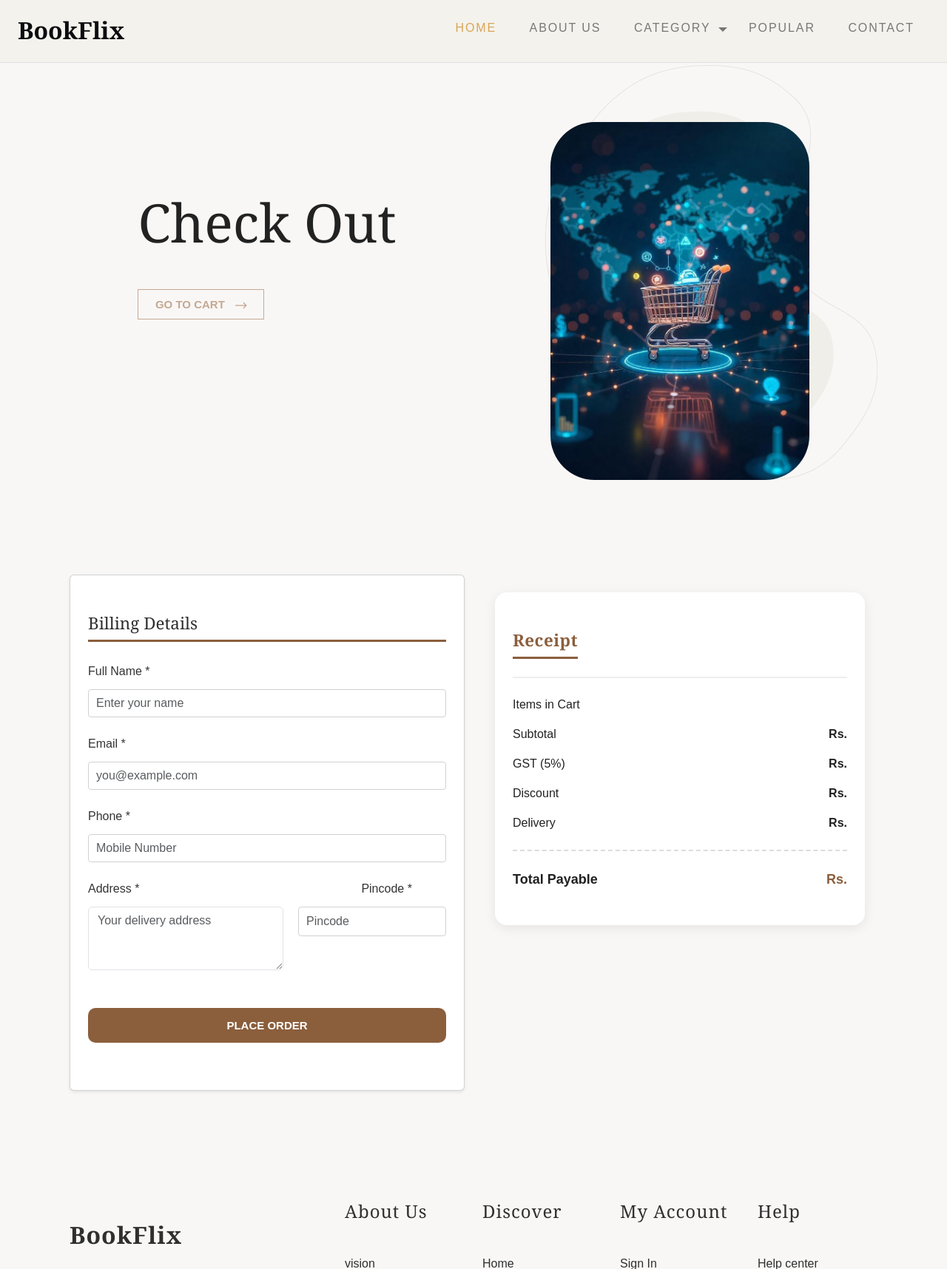
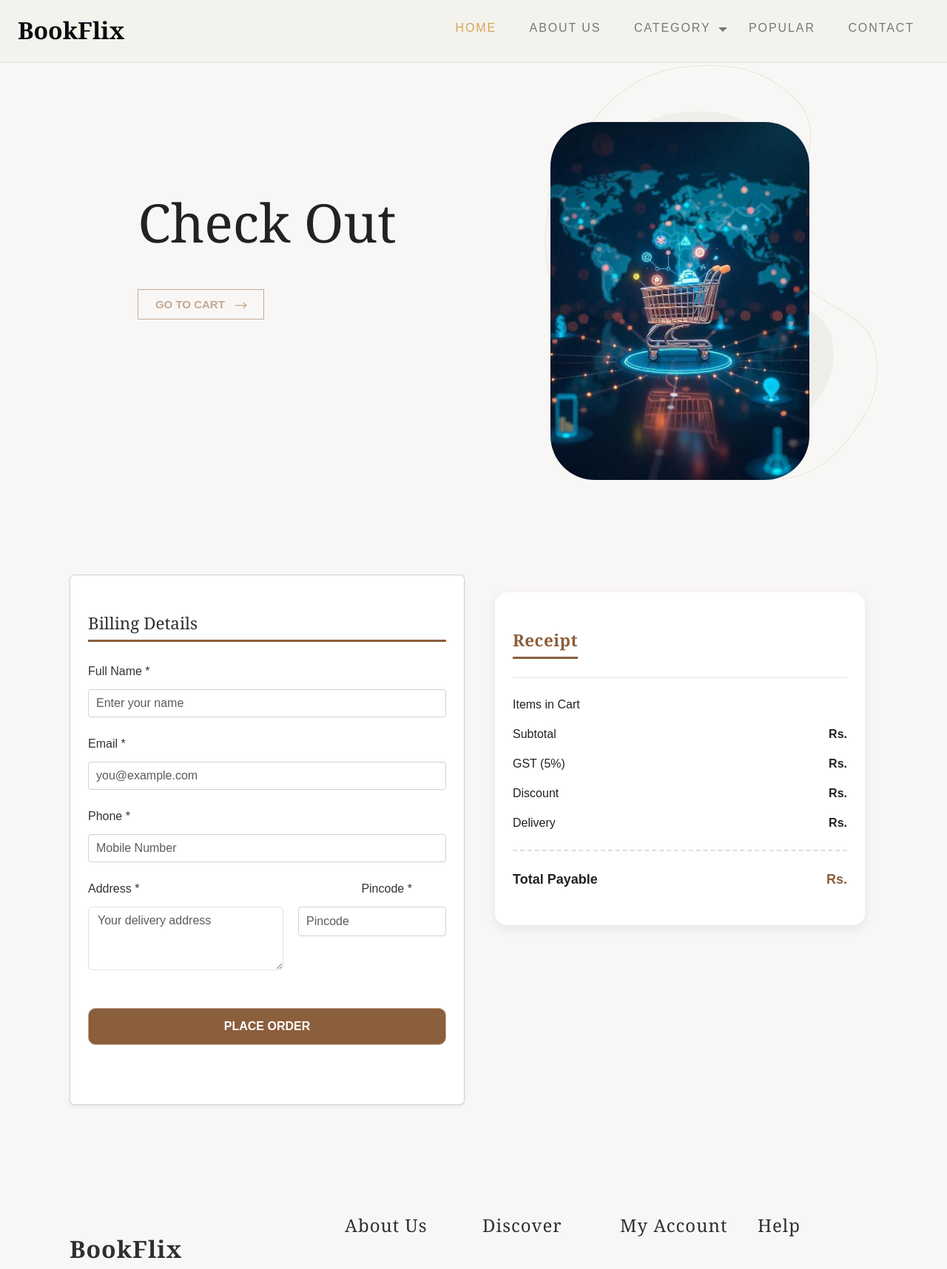
Before and after one commit to AleenaJoseph7/BookFilx, a Django app: template webapp/templates/checkoutpage.html in a window 1280 px wide. Shown: the part 80-1796 px from the top of the page at 74% size. Run offline with Django 5.2, Linux system fonts and the light colour scheme; the template is opened without the code that fills it, so the values that code supplies are empty; some web fonts are replaced.

Commit message:
alignment

```diff
--- a/webapp/templates/checkoutpage.html
+++ b/webapp/templates/checkoutpage.html
@@ -222,9 +222,9 @@
                                    placeholder="Total Amount" required value="{{total_amount}}">
                         </div>
 
-                        <a href="#" type="submit" style=" width:100%; padding:14px 0;
+                        <button  type="submit" style=" width:100%;
               background:#8B5E3C; color:white; border-radius:10px;
-              font-weight:600;" class="btn btn-primary">Place Order</a>
+              font-weight:600; height:50px;" class="btn btn-primary">Place Order</button>
                     </form>
                 </div>
             </div>
@@ -272,8 +272,6 @@
                     <span style="font-size:18px; font-weight:700; color:#8B5E3C;">Rs. {{total_amount}}</span>
                 </div>
             </div>
-
-
         </div>
     </div>
     {% endblock %}
```
